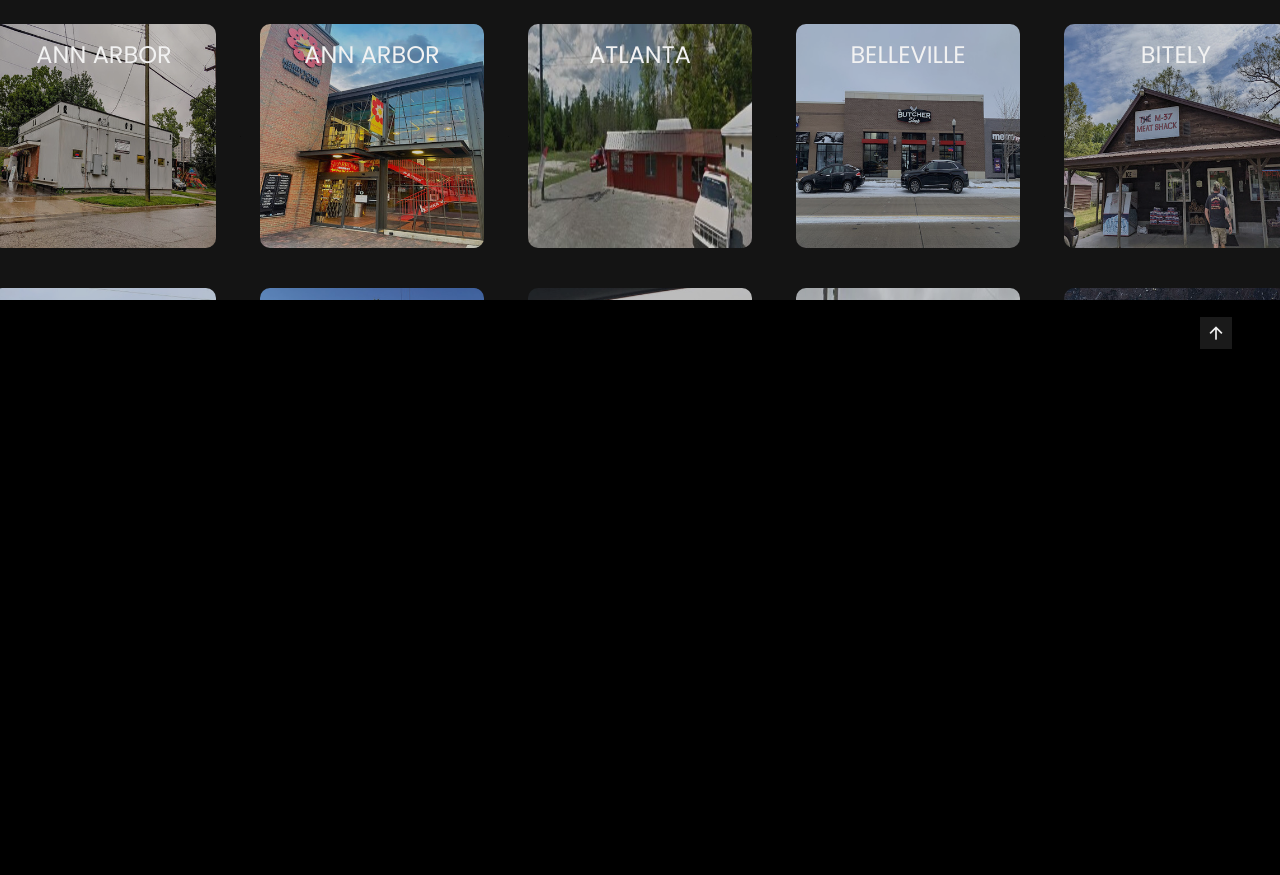
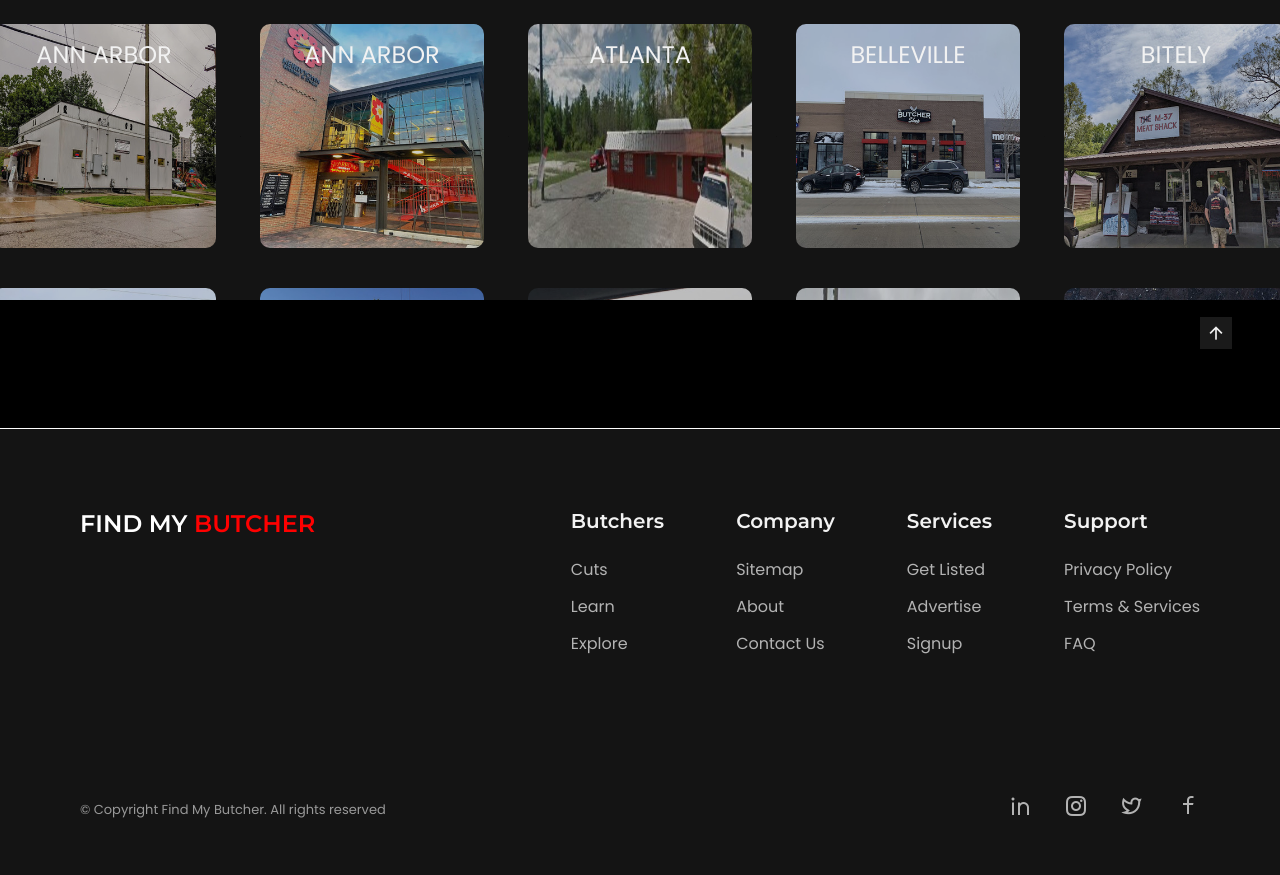
Before and after one commit to JRacz419/FindMyButcher2.2, a plain HTML site: page assets/states/michigan/michigan.html in a window 1280 px wide. Shown: the part 851-1726 px from the top of the page. Before the commit the page ends 1151 px from the top, so only its background shows below. Drawn offline with nearby package versions, Linux system fonts and the light colour scheme.

Commit message:
Added footer to the body. No other changes.

```diff
--- a/assets/states/michigan/michigan.html
+++ b/assets/states/michigan/michigan.html
@@ -1675,7 +1675,101 @@
 
         </ul>
      </main>
+
+
 <!-----------------------------------------------------------MAIN--------------------------------------------->
+
+<!--==================== FOOTER ====================-->
+<footer class="footer" id="footer">
+    <div class="footer__container container grid">
+       <div class="footer__content grid">
+          <div>
+             <a href="#" class="footer__logo">FIND MY <span class="red">BUTCHER</span></a>
+             <p class="footer__description">
+
+             </p>
+          </div>
+          <div class="footer__data grid">
+             <div>
+                <h3 class="footer__title">Butchers</h3>
+                <ul class="footer__links">
+                   <li>
+                      <a href="#" class="footer__link">Cuts</a>
+                   </li>
+                   <li>
+                      <a href="#" class="footer__link">Learn</a>
+                   </li>
+
+                   <li>
+                      <a href="#" class="footer__link">Explore</a>
+                   </li>
+                </ul>
+             </div>
+             <div>
+                <h3 class="footer__title">Company</h3>
+                <ul class="footer__links">
+                   <li>
+                      <a href="#" class="footer__link">Sitemap</a>
+                   </li>
+                   <li>
+                      <a href="#" class="footer__link">About</a>
+                   </li>
+                   <li>
+                      <a href="#" class="footer__link">Contact Us</a>
+                   </li>
+                </ul>
+             </div>
+             <div>
+                <h3 class="footer__title">Services</h3>
+                <ul class="footer__links">
+                   <li>
+                      <a href="#" class="footer__link">Get Listed</a>
+                   </li>
+                   <li>
+                      <a href="#" class="footer__link">Advertise</a>
+                   </li>
+                   <li>
+                      <a href="#" class="footer__link">Signup</a>
+                   </li>
+                </ul>
+             </div>
+             <div>
+                <h3 class="footer__title">Support</h3>
+                <ul class="footer__links">
+                   <li>
+                      <a href="#" class="footer__link">Privacy Policy</a>
+                   </li>
+                   <li>
+                      <a href="#" class="footer__link">Terms & Services</a>
+                   </li>
+                   <li>
+                      <a href="#" class="footer__link">FAQ</a>
+                   </li>
+                </ul>
+             </div>
+          </div>
+       </div>
+       <div class="footer__group">
+          <div class="footer__social">
+             <a href="https://www.linkedin.com/in/joshua-racz" target="_blank" class="footer__social-link">
+                <i class="ri-linkedin-line"></i>
+             </a>
+             <a href="#" target="_blank" class="footer__social-link">
+                <i class="ri-instagram-line"></i>
+             </a>
+             <a href="#" target="_blank" class="footer__social-link">
+                <i class="ri-twitter-line"></i>
+             </a>
+             <a href="#" target="_blank" class="footer__social-link">
+                <i class="ri-facebook-line"></i>
+             </a>
+          </div>
+          <span class="footer__copy">
+             &#169; Copyright Find My Butcher. All rights reserved
+          </span>
+       </div>
+    </div>
+ </footer>
 
 
     <!--========== SCROLL UP ==========-->
```
